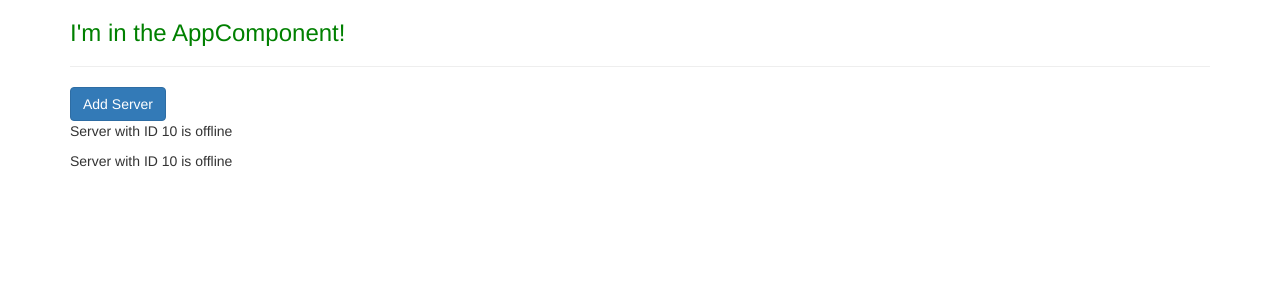
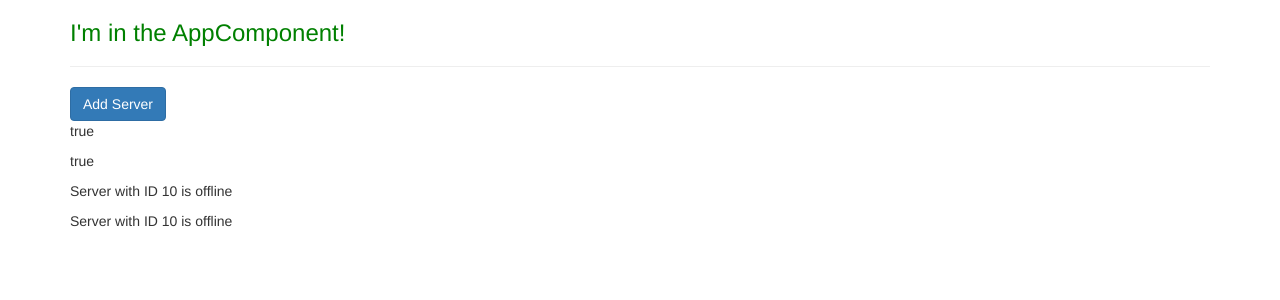
Before and after one commit to brentmercado/firstApp, an Angular app: page / in a window 1280 px wide. Shown: the top 300 px of the page. Built offline with nearby package versions, Linux system fonts and the light colour scheme.

Commit message:
String interpolation vs property binding in ServersComponent

```diff
--- a/src/app/servers/servers.component.html
+++ b/src/app/servers/servers.component.html
@@ -1,5 +1,8 @@
 <button
    class="btn btn-primary"
-   [disabled]="!allowNewServer">Add Server</button>
+   [disabled]="!allowNewServer">Add Server
+</button>
+<p [innerText]="allowNewServer"></p>
+<p>{{ allowNewServer }}</p>
 <app-server></app-server>
 <app-server></app-server>
```
